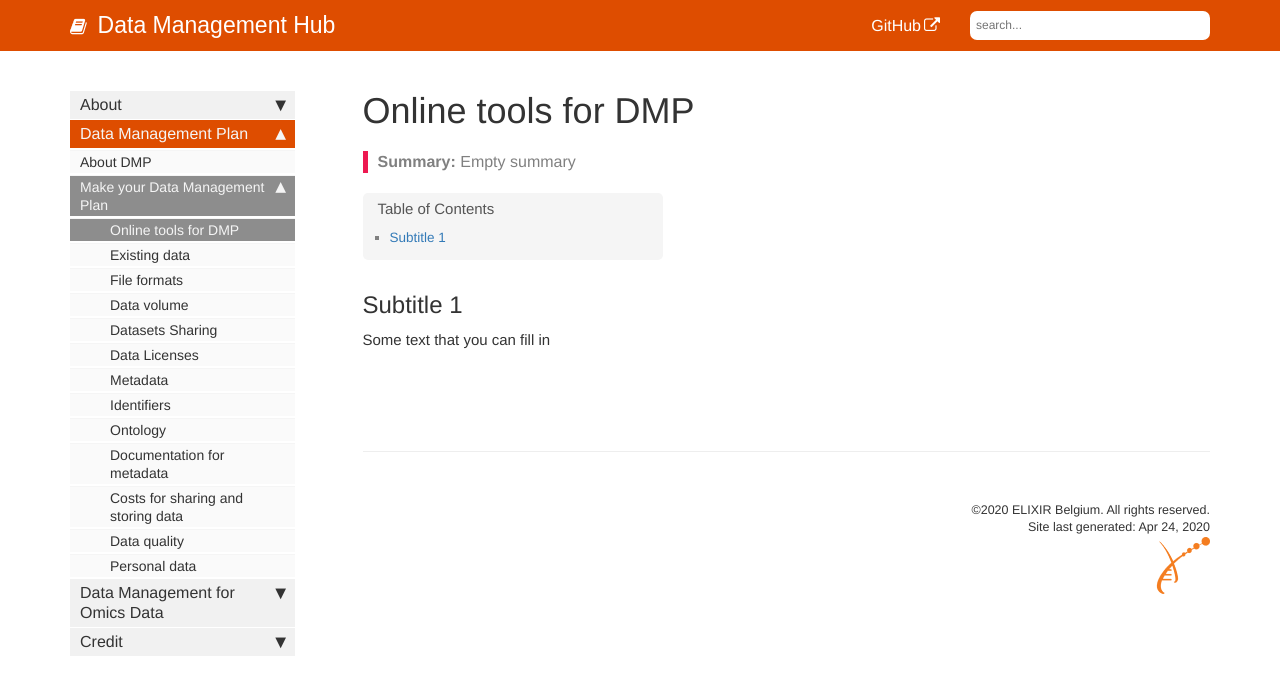
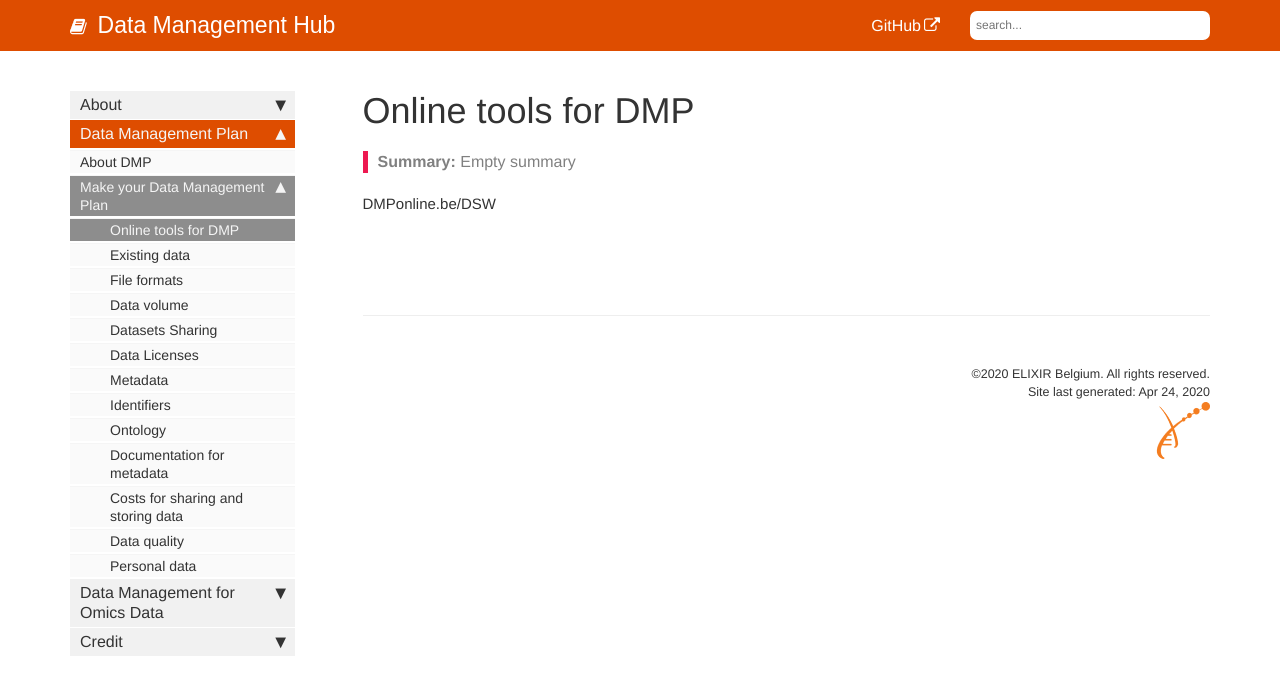
Before and after one commit to ELIXIR-Belgium/rdm-guide, a Jekyll site: the page built from pages/online_tools_for_dmp.md, in a window 1280 px wide. Shown: the top 695 px of the page. Built offline with Jekyll 4.4.1, drawn with Linux system fonts in a browser that asks for light colours; some web fonts are replaced.

Commit message:
dmp online page tool

```diff
--- a/pages/online_tools_for_dmp.md
+++ b/pages/online_tools_for_dmp.md
@@ -6,6 +6,6 @@ sidebar: mydoc_sidebar
 permalink: online_tools_for_dmp.html
 ---
 
-## Subtitle 1
 
-Some text that you can fill in
+
+DMPonline.be/DSW
```
